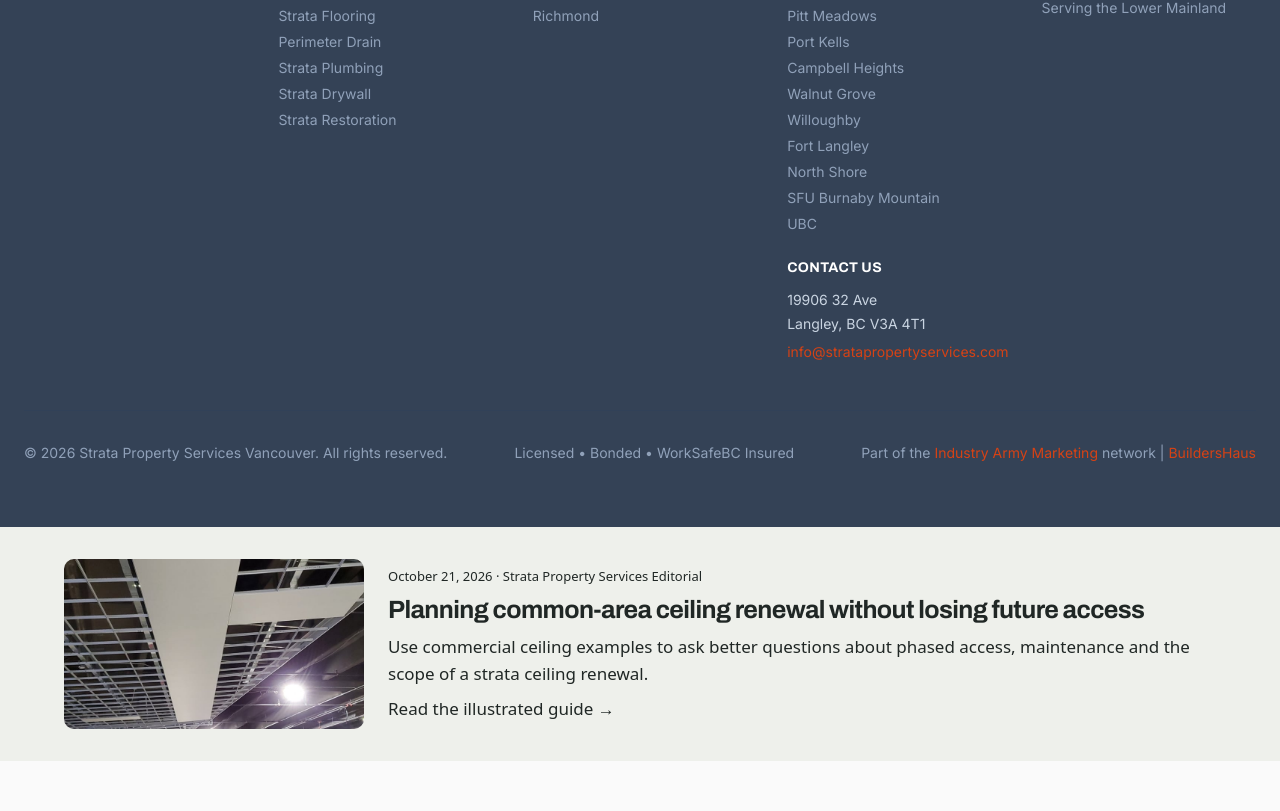
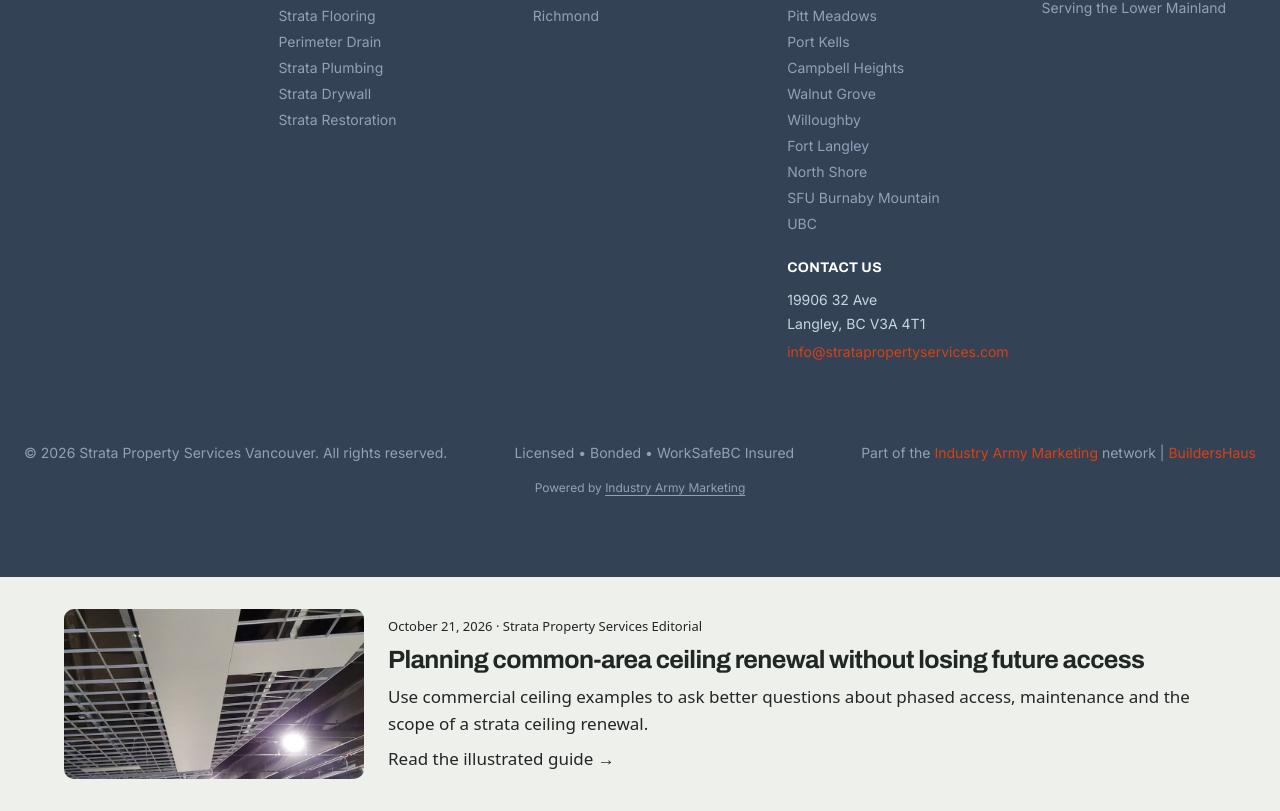
Before and after one commit to SHTFTV/strata-property-services, a React (Vite) app: page / in a window 1280 px wide. Shown: the part 4721-5532 px from the top of the page. Before the commit the page ends 5482 px from the top, so only its background shows below. Built offline with nearby package versions, Linux system fonts and the light colour scheme.

Commit message:
Standardize footer credit to Powered by Industry Army Marketing

```diff
--- a/src/components/layout/Footer.tsx
+++ b/src/components/layout/Footer.tsx
@@ -100,6 +100,6 @@ export function Footer() {
           </a>
         </p>
       </div>
-    </footer>
+    <div data-iam-credit="true" style={{boxSizing:"border-box",width:"100%",gridColumn:"1 / -1",padding:"16px 24px",textAlign:"center",fontSize:"12px",lineHeight:1.5,color:"inherit"}}>Powered by <a href="https://industryarmymarketing.com/" style={{color:"inherit",textDecoration:"underline",textUnderlineOffset:"3px"}}>Industry Army Marketing</a></div></footer>
   );
 }
--- a/src/pages/BlogPostPage.tsx
+++ b/src/pages/BlogPostPage.tsx
@@ -269,7 +269,7 @@ export default function BlogPostPage() {
 }
 
 function PSIHeader(){return <nav className="mx-auto max-w-7xl px-6 py-5 flex flex-wrap gap-4"><a href="/">Strata Property Services</a><span>Featured contractor: Performance Spray Insulation</span><a href="tel:+17787794353">778-779-4353</a></nav>;}
-function PSIFooter(){return <footer className="mx-auto max-w-7xl px-6 pt-8 pb-32"><strong>Performance Spray Insulation</strong><p>Project enquiries: <a href="tel:+17787794353">778-779-4353</a> · <a href="mailto:insulatevancouver@gmail.com">insulatevancouver@gmail.com</a></p></footer>;}
+function PSIFooter(){return <footer className="mx-auto max-w-7xl px-6 pt-8 pb-32"><strong>Performance Spray Insulation</strong><p>Project enquiries: <a href="tel:+17787794353">778-779-4353</a> · <a href="mailto:insulatevancouver@gmail.com">insulatevancouver@gmail.com</a></p><div data-iam-credit="true" style={{boxSizing:"border-box",width:"100%",gridColumn:"1 / -1",padding:"16px 24px",textAlign:"center",fontSize:"12px",lineHeight:1.5,color:"inherit"}}>Powered by <a href="https://industryarmymarketing.com/" style={{color:"inherit",textDecoration:"underline",textUnderlineOffset:"3px"}}>Industry Army Marketing</a></div></footer>;}
 
 function SnowHeader(){return <nav className="mx-auto max-w-7xl px-6 py-5 flex flex-wrap gap-4"><a href="/">Strata Property Services</a><span>Featured winter contractor: PlowWow</span><a href="tel:+16047611518">604-761-1518</a></nav>;}
-function SnowFooter(){return <footer className="mx-auto max-w-7xl px-6 pt-8 pb-32"><strong>PlowWow Snow Removal</strong><p>Winter service enquiries: <a href="tel:+16047611518">604-761-1518</a> · <a href="mailto:wow@plowwow.com">wow@plowwow.com</a></p></footer>;}
+function SnowFooter(){return <footer className="mx-auto max-w-7xl px-6 pt-8 pb-32"><strong>PlowWow Snow Removal</strong><p>Winter service enquiries: <a href="tel:+16047611518">604-761-1518</a> · <a href="mailto:wow@plowwow.com">wow@plowwow.com</a></p><div data-iam-credit="true" style={{boxSizing:"border-box",width:"100%",gridColumn:"1 / -1",padding:"16px 24px",textAlign:"center",fontSize:"12px",lineHeight:1.5,color:"inherit"}}>Powered by <a href="https://industryarmymarketing.com/" style={{color:"inherit",textDecoration:"underline",textUnderlineOffset:"3px"}}>Industry Army Marketing</a></div></footer>;}
```
Also changed, not shown: public/blog/common-area-ceiling-renewal-access-maintenance/index.html (+1 -1 lines).
